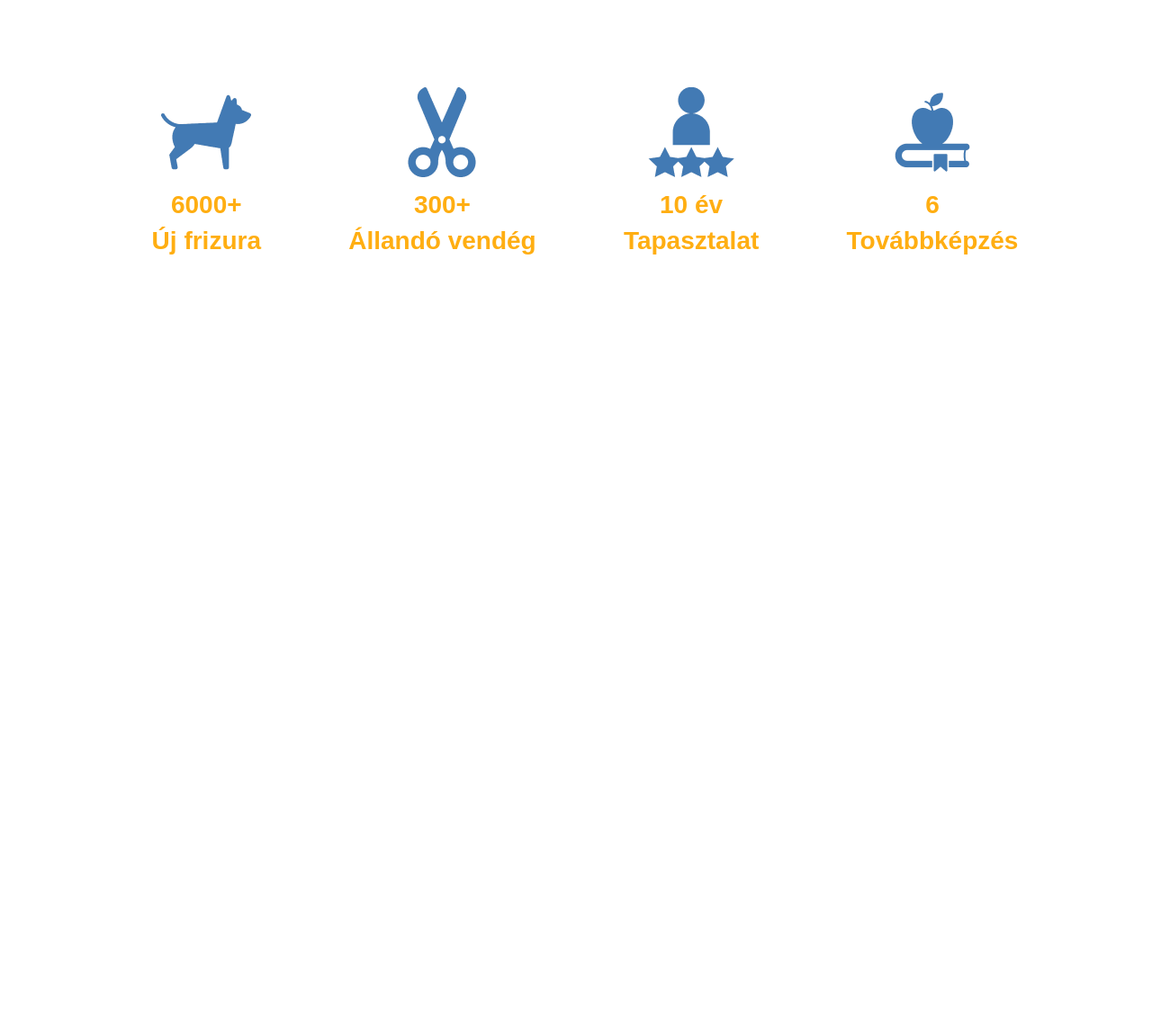
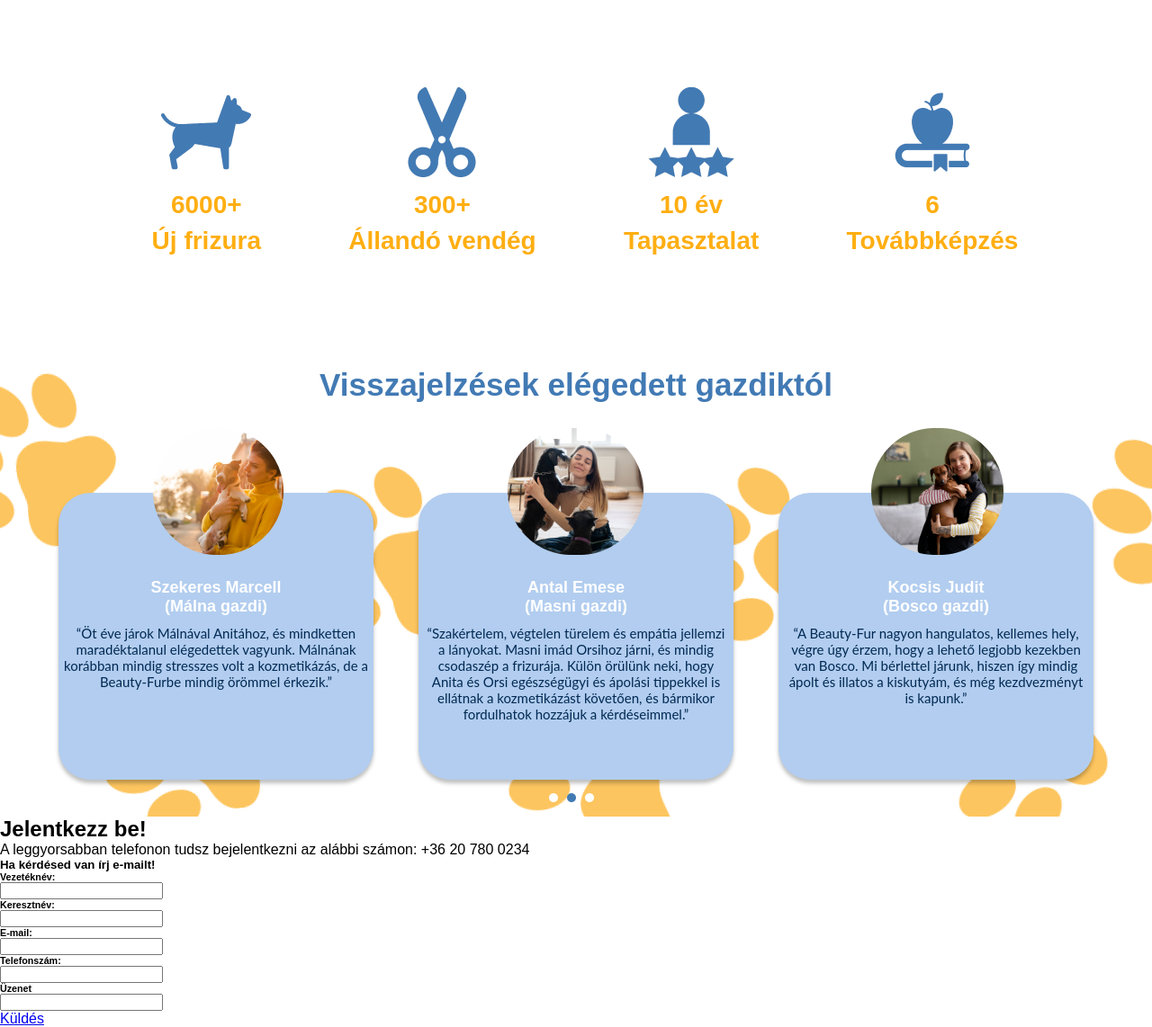
Before and after one commit to llmobinll/Dog-grooming, a plain HTML site: page index.html in a window 1280 px wide. Shown: the part 3149-4291 px from the top of the page at 90% size. Before the commit the page ends 3437 px from the top, so only its background shows below. Drawn offline with Linux system fonts and the light colour scheme; files whose address does not match are found by name.

Commit message:
finished section8

```diff
--- a/Css/style.css
+++ b/Css/style.css
@@ -325,3 +325,73 @@ font-size: 30.057px;
 font-weight: 700;
 margin-bottom: 100px;
 }
+.section8 {
+  background: url(/Assets/Images/yellow_paws.png);
+  height: 500px;
+  margin-top: 120px;
+}
+.title-section8 {
+  color: #427AB4;
+  text-align: center;
+  font-size: 30.057px;
+  font-weight: 700;
+}
+.opinion-cards {
+  display: flex;
+  justify-content: space-around;
+  align-items: center;
+  margin-top: 100px;
+  margin-left: 40px;
+  margin-right: 40px;
+
+}
+.opinion {
+  width: 340px;
+  height: 309px;
+  text-align: center;
+  border-radius: 35px;
+  background: #B2CDEF;
+  box-shadow: 0px 4px 4px 0px rgba(0, 0, 0, 0.25);
+  padding: 5px;
+  position: relative;
+}
+.opinion h5 {
+  color: #FFF;
+  text-align: center;
+  font-size: 18px;
+  font-weight: 700;
+}
+.text-opinion h6 {
+  color: #FFF;
+  text-align: center;
+  font-size: 18px;
+  font-weight: 700;
+  padding-bottom: 10px;
+}
+.text-opinion {
+  padding-top: 90px;
+}
+.opinion p {
+  color: #002953;
+  text-align: center;
+  font-family: Lato;
+  font-size: 15px;
+  font-weight: 400;
+
+}
+.opinion img {
+  position: absolute;
+  bottom: 250px;
+  right: 100px;
+}
+.circle {
+  display: flex;
+  align-items: center;
+  justify-content: center;
+  margin-top: 15px;
+}
+.circle img {
+  width: 10px;
+  height: 10px;
+  padding-right: 10px;
+}
--- a/index.html
+++ b/index.html
@@ -177,5 +177,77 @@
         </div>
       </div>
     </div>
+    <div class="section8">
+      <div class="title-section8">
+        <h3>Visszajelzések elégedett gazdiktól</h3>
+      </div>
+      <div class="opinion-cards">
+        <div class="opinion">
+          <img src="./Assets/Images/adorable-little-dog-with-his-owner (1).png">
+          <div class="text-opinion">
+          <h5>Szekeres Marcell
+            </h5>
+            <h6>(Málna gazdi)</h6>
+            <p>“Öt éve járok Málnával Anitához, és mindketten maradéktalanul elégedettek vagyunk. Málnának korábban mindig stresszes volt a kozmetikázás, de a Beauty-Furbe mindig örömmel érkezik.”</p></div>
+        </div>
+        <div class="opinion">
+          <img src="./Assets/Images/young-woman-with-her-pets.png">
+          <div class="text-opinion">
+          <h5>Antal Emese
+            </h5>
+            <h6>(Masni gazdi)</h6>
+            <p>“Szakértelem, végtelen türelem és empátia jellemzi a lányokat. Masni imád Orsihoz járni, és mindig csodaszép a frizurája. Külön örülünk neki, hogy Anita és Orsi egészségügyi és ápolási tippekkel is ellátnak a kozmetikázást követően, és bármikor fordulhatok hozzájuk a kérdéseimmel.”</p></div>
+        </div>
+        <div class="opinion">
+          <img src="./Assets/Images/close-up-woman-hugging-her-pet-dog.png">
+          <div class="text-opinion">
+          <h5>Kocsis Judit
+            </h5>
+            <h6>(Bosco gazdi)</h6>
+            <p>“A Beauty-Fur nagyon hangulatos, kellemes hely, végre úgy érzem, hogy a lehető legjobb kezekben van Bosco. Mi bérlettel járunk, hiszen így mindig ápolt és illatos a kiskutyám, és még kezdvezményt is kapunk.”</p></div>
+        </div>
+      </div>
+      <div class="circle">
+        <img src="./Assets/Images/Ellipse 2.png">
+        <img src="./Assets/Images/Ellipse 1.png">
+        <img src="./Assets/Images/Ellipse 2.png">
+      </div>
+    </div>
+    <div class="section9">
+     <div class="title-section9">
+      <h2>Jelentkezz be!</h2>
+      <p>A leggyorsabban telefonon tudsz bejelentkezni az alábbi számon: +36 20 780 0234</p>
+      <h5>Ha kérdésed van írj e-mailt!</h5>
+     </div>
+     <div class="filed">
+        <div class="filed-box">
+            <div class="field1">
+              <h6>Vezetéknév:</h6>
+              <input type="text" class="input-section9">
+            </div>
+          <div class="field2">
+           <h6>Keresztnév:</h6>
+            <input type="text" class="input-section9">
+          </div>
+        </div>
+          <div class="filed-box">
+           <div class="field3">
+              <h6>E-mail:</h6>
+              <input type="text" class="input-section9">
+            </div>
+            <div class="field4">
+              <h6>Telefonszám:</h6>
+              <input type="text" class="input-section9">
+            </div>
+          </div>
+            <div class="field">
+              <h6>Üzenet</h6>
+                <input type="text" class="input-section9">
+            </div>
+     </div>
+          <div class="button-section9">
+            <a href="#">Küldés</a>
+          </div>
+    </div>
   </body>
 </html>
```
Also changed, not shown: Assets/Images/Polygon 3.png (added), Assets/Images/Polygon 4.png (added), Assets/Images/adorable-little-dog-with-his-owner (1).png (added), Assets/Images/beautiful-pet-portrait-dog 1.png (added), Assets/Images/close-up-woman-hugging-her-pet-dog.png (added), Assets/Images/yellow_paws.png (added), Assets/Images/young-woman-with-her-pets.png (added).
